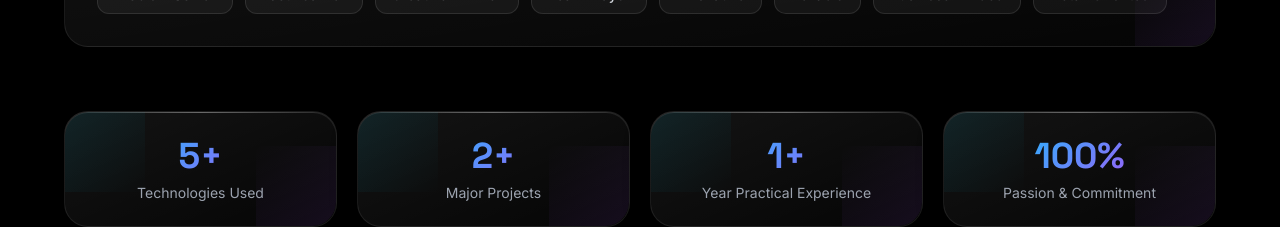
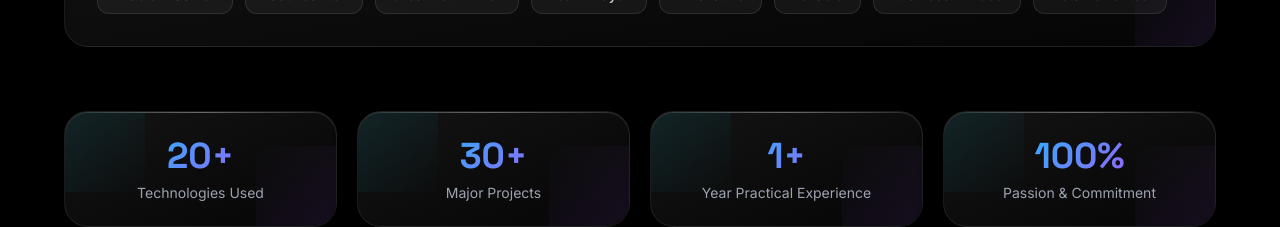
Before and after one commit to opaki25/opakijonathan, a React (Vite) app: page /about in a window 1280 px wide. Shown: the part 2451-2678 px from the top of the page. Built offline with nearby package versions, Linux system fonts and the light colour scheme.

Commit message:
Update about stats

```diff
--- a/src/sections/About.jsx
+++ b/src/sections/About.jsx
@@ -62,8 +62,8 @@ const About = () => {
   ]
 
   const stats = [
-    { value: '5+', label: 'Technologies Used' },
-    { value: '2+', label: 'Major Projects' },
+    { value: '20+', label: 'Technologies Used' },
+    { value: '30+', label: 'Major Projects' },
     { value: '1+', label: 'Year Practical Experience' },
     { value: '100%', label: 'Passion & Commitment' },
   ]
```
